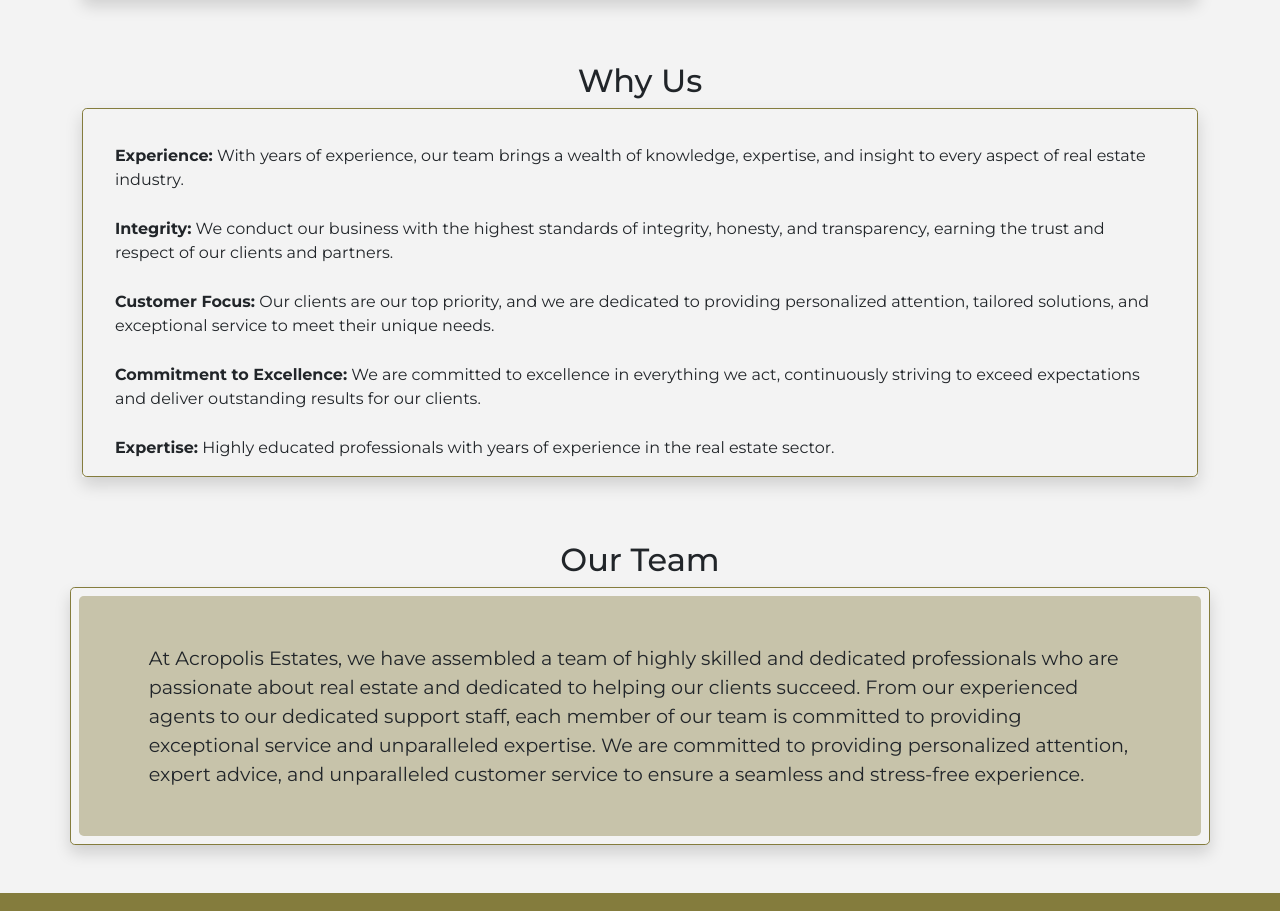
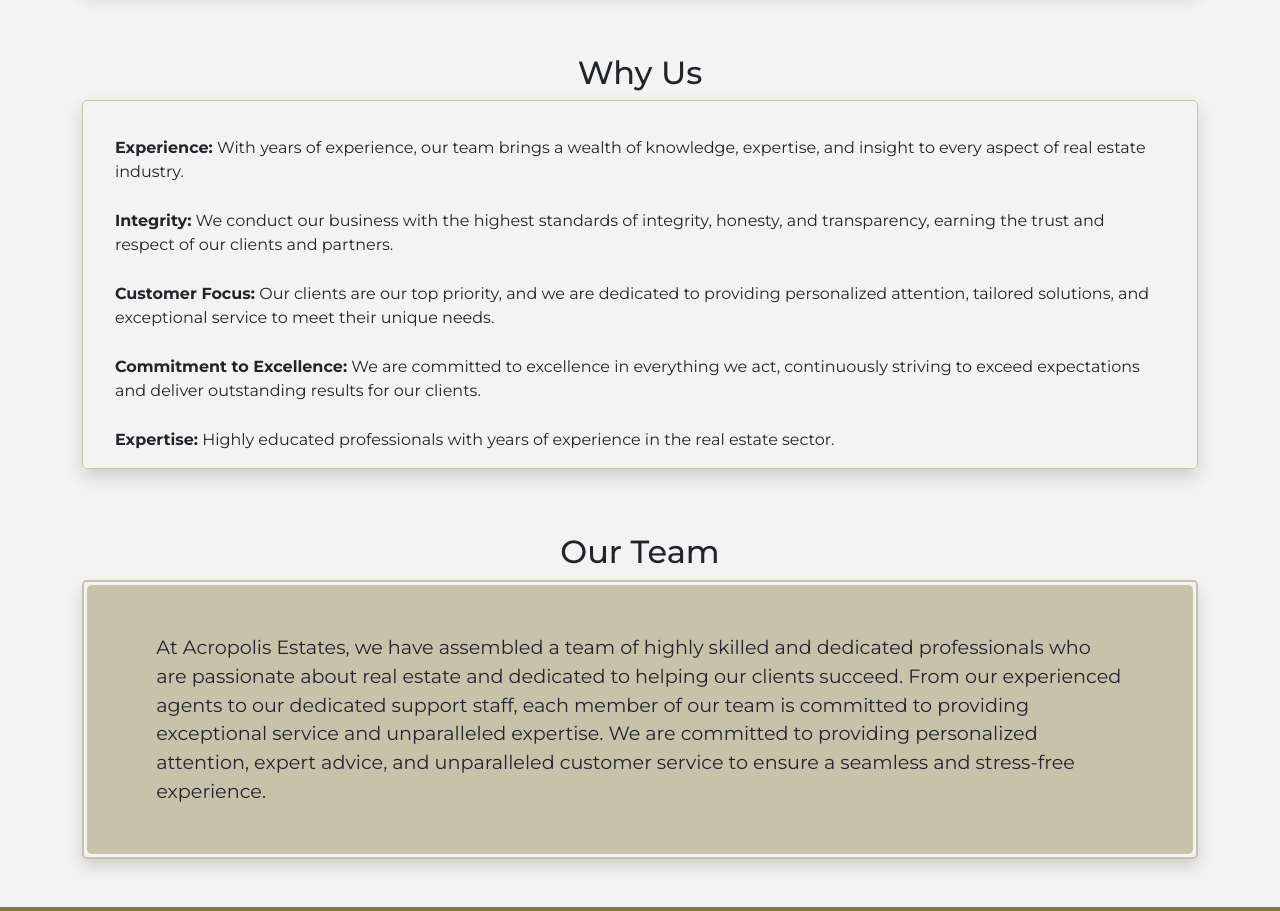
Before and after one commit to Vasileios20/real-estate, a React (Create React App) app: page /about in a window 1280 px wide. Shown: the part 1158-2069 px from the top of the page. Built offline with nearby package versions, Linux system fonts and the light colour scheme; no server answers.

Commit message:
refactor: Update styles for home, about, and services pages

```diff
--- a/src/pages/home/AboutPage.js
+++ b/src/pages/home/AboutPage.js
@@ -21,7 +21,7 @@ export default function AboutPage() {
 
   return (
     <>
-      <div className={`d-flex flex-column justify-content-around ${homeStyles.HeroImageAbout}`}>
+      <div className={`${homeStyles.HeroImageAbout}`}>
         <h1 className={`${styles.Header}`}>About us</h1>
 
       </div>
@@ -53,7 +53,7 @@ export default function AboutPage() {
         </Row>
 
         <p className="h2 text-center pt-3">Our Team</p>
-        <Row className={`shadow ${styles.PageContentWrapper}`}>
+        <Row className={`shadow mx-auto ${styles.PageContentWrapper}`}>
           <Row className={`mx-auto ${styles.PageContent}`}>
             <div className="my-5 col-11 mx-auto">
               At Acropolis Estates, we have assembled a team of highly skilled and dedicated professionals who are passionate about real estate and dedicated to helping our clients succeed. From our experienced agents to our dedicated support staff, each member of our team is committed to providing exceptional service and unparalleled expertise. We are committed to providing personalized attention, expert advice, and unparalleled customer service to ensure a seamless and stress-free experience.
--- a/src/pages/services/AssetManagementPage.js
+++ b/src/pages/services/AssetManagementPage.js
@@ -25,14 +25,14 @@ export default function AssetManagementPage() {
       </div>
       <Container>
         <Row className={`my-5 flex-wrap mx-auto justify-content-between`}>
-          <Col lg={5} className={`shadow mb-0 ${styles.PageContentWrapper}`}>
+          <Col lg={6} className={`shadow mb-0 me-lg-3 ${styles.PageContentWrapper}`}>
             <div className={`p-4 h-100 ${styles.PageContent}`}>
               We specialize in real estate asset management, offering tailored solutions to maximize returns and minimize risks for our clients.
               With years of industry experience and a dedicated team of experts, we are committed to delivering exceptional results and unparalleled service.
             </div>
           </Col>
 
-          <Col lg={5} className={`shadow mb-0 mt-5 mt-lg-0 ${styles.PageContentWrapper}`}>
+          <Col className={`shadow mb-0 mt-5 mt-lg-0 ${styles.PageContentWrapper}`}>
             <div className={`p-4 h-100 ${styles.PageContent}`}>
               Our approach to real estate asset management is strategic and client-focused. We employ a comprehensive framework that emphasizes value creation,
               risk mitigation, and customized solutions tailored to our clients' unique objectives.
--- a/src/styles/ServicesPages.module.css
+++ b/src/styles/ServicesPages.module.css
@@ -67,10 +67,10 @@
 }
 
 .PageContentWrapper {
-  border: 1px solid rgba(132, 124, 61, 1);
+  border: 2px solid rgba(132, 124, 61, 0.4);
   border-radius: 0.3rem;
   margin-bottom: 3rem;
-  padding: 0.5rem;
+  padding: 0.2rem;
 }
 
 .PageContent {
@@ -81,7 +81,7 @@
 
 .PageList {
   background-color: rgba(132, 124, 61, 0);
-  border: 1px solid #847c3d;
+  border: 1.5px solid rgba(132, 124, 61, 0.4);
   border-radius: 0.3rem;
   font-size: 1rem;
   padding: 10px 32px 0 0;
```
